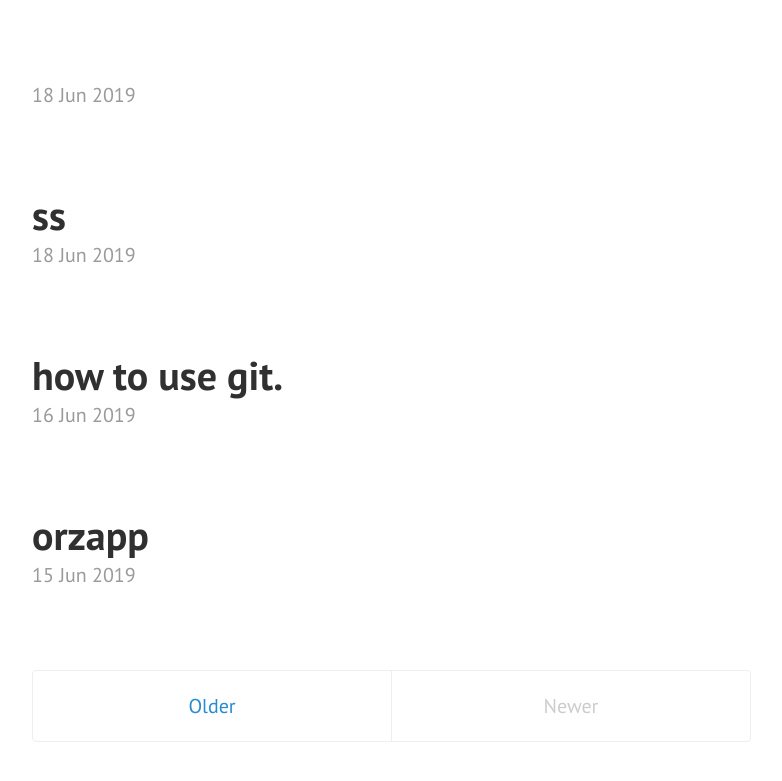
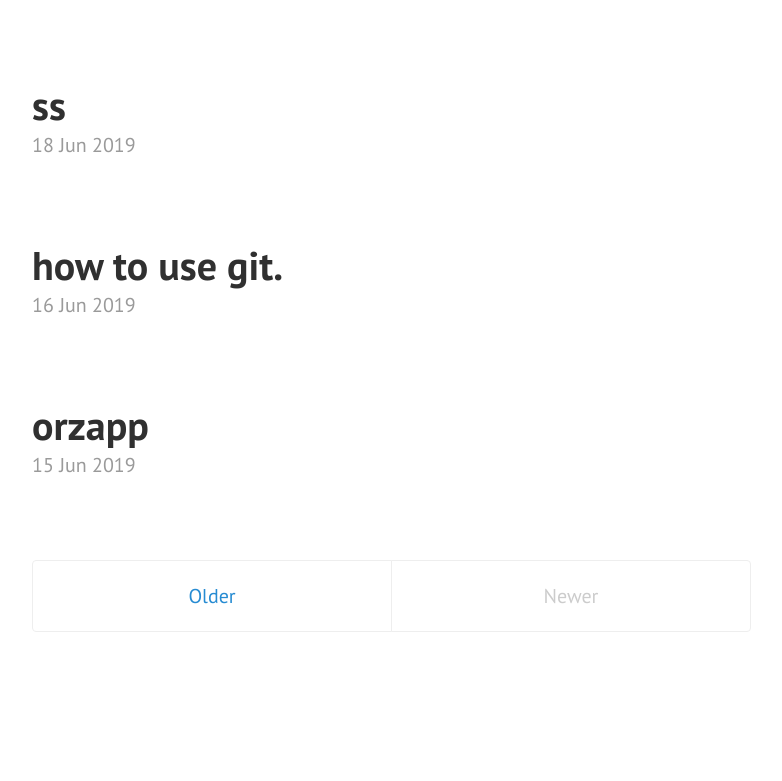
Before and after one commit to Amzaing/Amzaing.github.io, a Jekyll site: the page built from index.html, in a window 1280 px wide. Shown: the top 781 px of the page, without its empty margins (428-1210 px from the left). Built offline with Jekyll 4.4.1, drawn with Linux system fonts in a browser that asks for light colours; Markdown is read by kramdown in place of the engine named in the settings; the list of posts is cut into pages by our own code.

Commit message:
Update index.html

```diff
--- a/index.html
+++ b/index.html
@@ -5,19 +5,17 @@ title: Home
 
 <div class="posts">
   {% for post in paginator.posts %}
+      {% if post.title != "tn" %}
   <article class="post">
     <h1 class="post-title">
-      {% if post.title != "tn" %}
       <a href="{{ site.baseurl }}{{ post.url }}">
         {{ post.title }}
       </a>
-      {% endif %}
     </h1>
-
     <time datetime="{{ post.date | date_to_xmlschema }}" class="post-date">{{ post.date | date_to_string }}</time>
-
     <!-- {{ post.content }} -->
   </article>
+      {% endif %}
   {% endfor %}
 </div>
 
```
